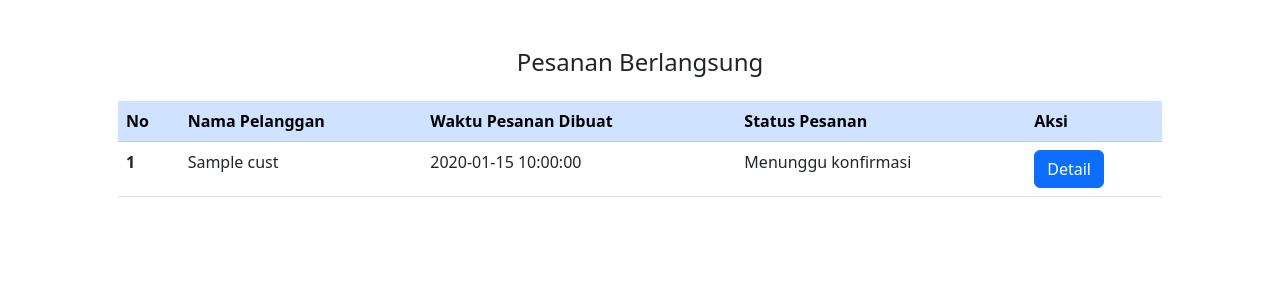
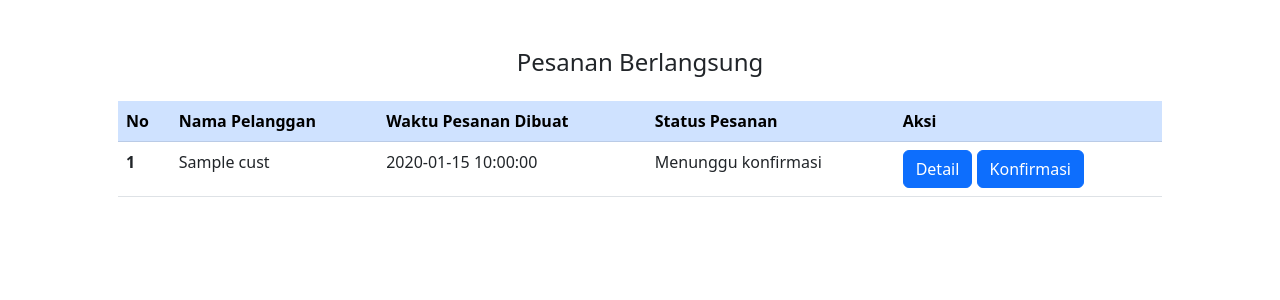
Before and after one commit to ArdhitoN/b4_sirest, a Django app: template transaksi_pesanan/templates/pesanan_berlangsung_restoran.html in a window 1280 px wide. Shown: the part 56-356 px from the top of the page. Run offline with Django 4.2, Linux system fonts and the light colour scheme; the template is opened without the code that fills it: most values are stand-ins (such as "Sample title", 1, 10 or a date in 2020).

Commit message:
fix pesanan berlangsung pov resto

```diff
--- a/transaksi_pesanan/templates/pesanan_berlangsung_restoran.html
+++ b/transaksi_pesanan/templates/pesanan_berlangsung_restoran.html
@@ -30,7 +30,7 @@
               </button>
               <!-- Konfirmasi Button -->
               {% with datetime=transaction_food.transaction_datetime|date:"Y-m-d H:i:s" %}
-              {% if transaction_food.transaction_status == "Menunggu Konfirmasi" %}
+              {% if transaction_food.transaction_status == "Menunggu konfirmasi" %}
               <button id="konfirmasi" onclick="confirm('{{ transaction_food.email }}', '{{ datetime }}', '{{ transaction_food.transaction_status }}')"type="button" class="btn btn-primary">Konfirmasi</button>
               {% endif %}
               {% if transaction_food.transaction_status == "Pesanan Dibuat" %}
```
